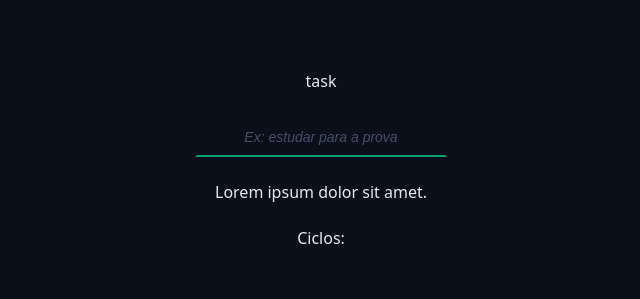
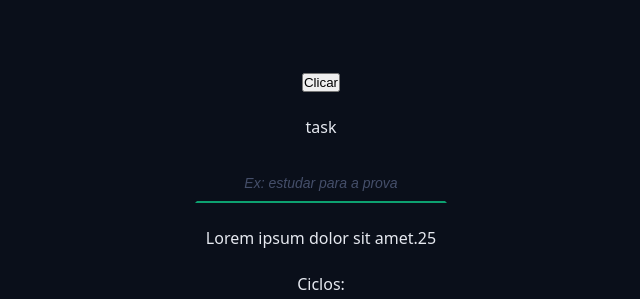
Before and after one commit to RafaelIagherCosta/chronos-pomodoro, a React (Vite) app: page / in a window 1280 px wide. Shown: the part 471-770 px from the top of the page, without its empty margins (319-959 px from the left). Built offline with nearby package versions, Linux system fonts and the light colour scheme.

Commit message:
Enviando o estado via props por vários componentes

```diff
--- a/src/components/CountDown/index.tsx
+++ b/src/components/CountDown/index.tsx
@@ -1,5 +1,10 @@
+import type { HomeProps } from '../../pages/Home';
 import styles from './styles.module.css';
 
-export function CountDown() {
-  return <div className={styles.container}>00:00</div>;
+export function CountDown({ homeState }: HomeProps) {
+  return (
+    <div className={styles.container}>
+      {homeState.formattedSecondsRemaining}
+    </div>
+  );
 }
--- a/src/components/MainForm/index.tsx
+++ b/src/components/MainForm/index.tsx
@@ -2,10 +2,27 @@ import { PlayCircleIcon } from 'lucide-react';
 import { Cycles } from '../Cycles';
 import { DefaultButton } from '../DefaultButton';
 import { DefaultInput } from '../DefaultInput';
+import type { HomeProps } from '../../pages/Home';
 
-export function MainForm() {
+export function MainForm({ homeState, homeSetState }: HomeProps) {
+  function handleClick() {
+    homeSetState(prevState => {
+      return {
+        ...prevState,
+        config: {
+          ...prevState.config,
+          workTime: 34,
+        },
+        formattedSecondsRemaining: '23:34',
+      };
+    });
+  }
+
   return (
     <form className='form' action=''>
+      <div>
+        <button onClick={handleClick}>Clicar</button>
+      </div>
       <div className='formRow'>
         <DefaultInput
           labelText='task'
@@ -16,7 +33,7 @@ export function MainForm() {
       </div>
 
       <div className='formRow'>
-        <p>Lorem ipsum dolor sit amet.</p>
+        <p>Lorem ipsum dolor sit amet.{homeState.config.workTime}</p>
       </div>
 
       <div className='formRow'>
--- a/src/pages/Home/index.tsx
+++ b/src/pages/Home/index.tsx
@@ -4,21 +4,19 @@ import { MainForm } from '../../components/MainForm';
 import type { TaskStateModel } from '../../models/TaskStateModel';
 import { MainTemplate } from '../../templates/MainTemplate';
 
-type HomeProps = {
+export type HomeProps = {
   homeState: TaskStateModel;
   homeSetState: React.Dispatch<React.SetStateAction<TaskStateModel>>;
 };
 
 export function Home(props: HomeProps) {
-  const { homeState, homeSetState } = props;
-
   return (
     <MainTemplate>
       <Container>
-        <CountDown />
+        <CountDown {...props} />
       </Container>
       <Container>
-        <MainForm />
+        <MainForm {...props} />
       </Container>
     </MainTemplate>
   );
```
